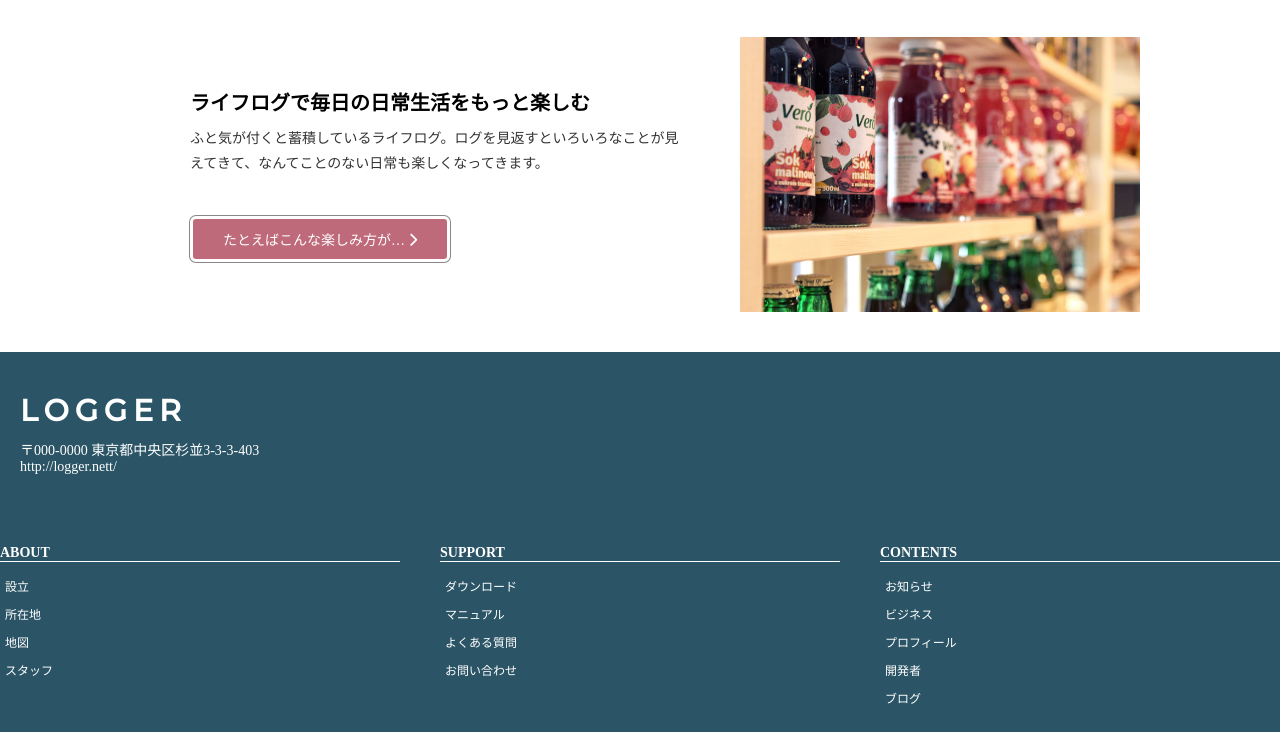
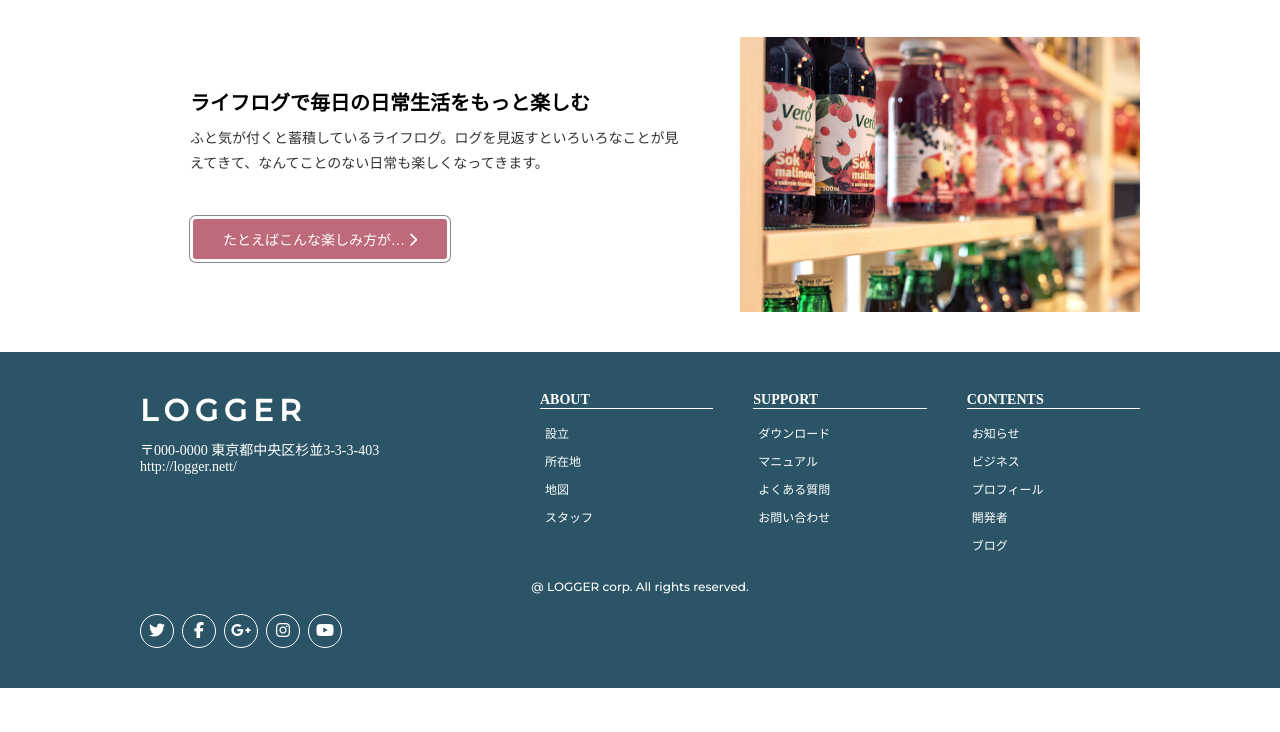
Before and after one commit to mtnn/prework_HTML, a plain HTML site: page index.html in a window 1280 px wide. Shown: the part 1520-2252 px from the top of the page. After the commit the page ends 2208 px from the top, so only its background shows below. Drawn offline with Linux system fonts and the light colour scheme.

Commit message:
add ~3.5

```diff
--- a/index.html
+++ b/index.html
@@ -8,6 +8,19 @@
     <link href="https://fonts.googleapis.com/css2?family=Montserrat:wght@500&display=swap" rel="stylesheet", rel="stylesheet">
     <link rel="stylesheet" href="style.css">
     <script src="https://use.fontawesome.com/926fe18a63.js"></script>
+
+    <style>
+      .sr-only {
+        position: absolute;
+        width: 1px;
+        height: 1px;
+        padding: 0;
+        margin: -1px;
+        overflow: hidden;
+        clip: rect(0, 0, 0, 0);
+        border: 0;
+      }
+    </style>
   </head>
 
   <body>
@@ -86,7 +99,6 @@
           <a href="http://logger.nett/">http://logger.nett/</a>
           </p>
         </div>
-      </div>
 
         <nav class="footB">
           <div>
@@ -120,8 +132,41 @@
             </ul>
           </div>
         </nav>
+
+        <div class="footC">
+          @ LOGGER corp. All rights reserved.
+        </div>
+
+        <nav class="footD">
+          <ul>
+            <li><a href="#">
+              <span class="fa fa-twitter"></span>
+              <span class="sr-only">Twitter</span>
+            </a></li>
+
+            <li><a href="#">
+              <span class="fa fa-facebook"></span>
+              <span class="sr-only">Facebook</span>
+            </a></li>
+
+            <li><a href="#">
+              <span class="fa fa-google-plus"></span>
+              <span class="sr-only">Google Plus</span>
+            </a></li>
+
+            <li><a href="#">
+              <span class="fa fa-instagram"></span>
+              <span class="sr-only">Instagram</span>
+            </a></li>
+
+            <li><a href="#">
+              <span class="fa fa-youtube"></span>
+              <span class="sr-only">YouTube</span>
+            </a></li>
+          </ul>
+        </nav>
+      </div>
     </footer>
 
   </body>
-
 </html>
--- a/style.css
+++ b/style.css
@@ -289,6 +289,41 @@ footer .container {
 	background-color: rgba(0,0,0,0.3);
 }
 
+.footC {
+	font-size: 12px;
+	text-align: center;
+	font-family: 'Montserrat', sans-serif;
+}
+
+.footD {
+	margin-top: 20px;
+}
+
+.footD ul {
+	display: flex;
+	margin: 0;
+	padding: 0;
+	list-style: none;
+}
+
+.footD a {
+	display: block;
+	margin-right: 8px;
+	padding: 0;
+	color: inherit;
+	font-size: 16px;
+	text-decoration: none;
+	border: solid 1px currentColor;
+	width: 2em;
+	line-height: 2em;
+	border-radius: 50%;
+	text-align: center;
+}
+
+.footD a:hover {
+	background-color: rgba(0,0,0,0.3);
+}
+
 /* responsive */
 @media (min-width: 768px) {
 	.conA h1 {
@@ -358,4 +393,25 @@ footer .container {
 	.footB div:not(:first-child) {
 		margin-left: 40px;
 	}
+
+	footer .container {
+		display: flex;
+		flex-wrap: wrap;
+		max-width: 1000px;
+		max-width: var(--large-width);
+		margin-left: auto;
+		margin-right: auto;
+	}
+
+	.footA {
+		flex: 0 0 40%;
+	}
+
+	.footB {
+		flex: 0 0 60%;
+	}
+
+	.footC {
+		flex: 0 0 100%;
+	}
 }
```
Lines whose indentation alone changed are shown as unchanged.
